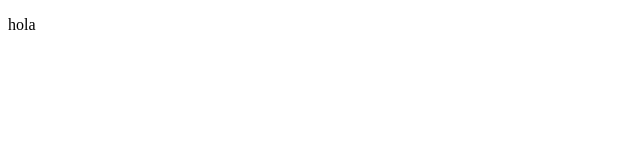
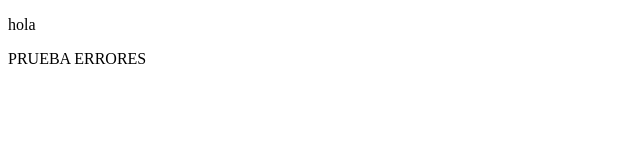
Before and after one commit to Jscaporaso/prueba-rep, a plain HTML site: page index.html in a window 1280 px wide. Shown: the whole page, without its empty margins (0-640 px from the left). Drawn offline with Linux system fonts and the light colour scheme.

Commit message:
agrego texto

```diff
--- a/index.html
+++ b/index.html
@@ -8,5 +8,6 @@
 </head>
 <body>
     <p>hola</p>
+    <section>PRUEBA ERRORES</section>
 </body>
 </html>
```
